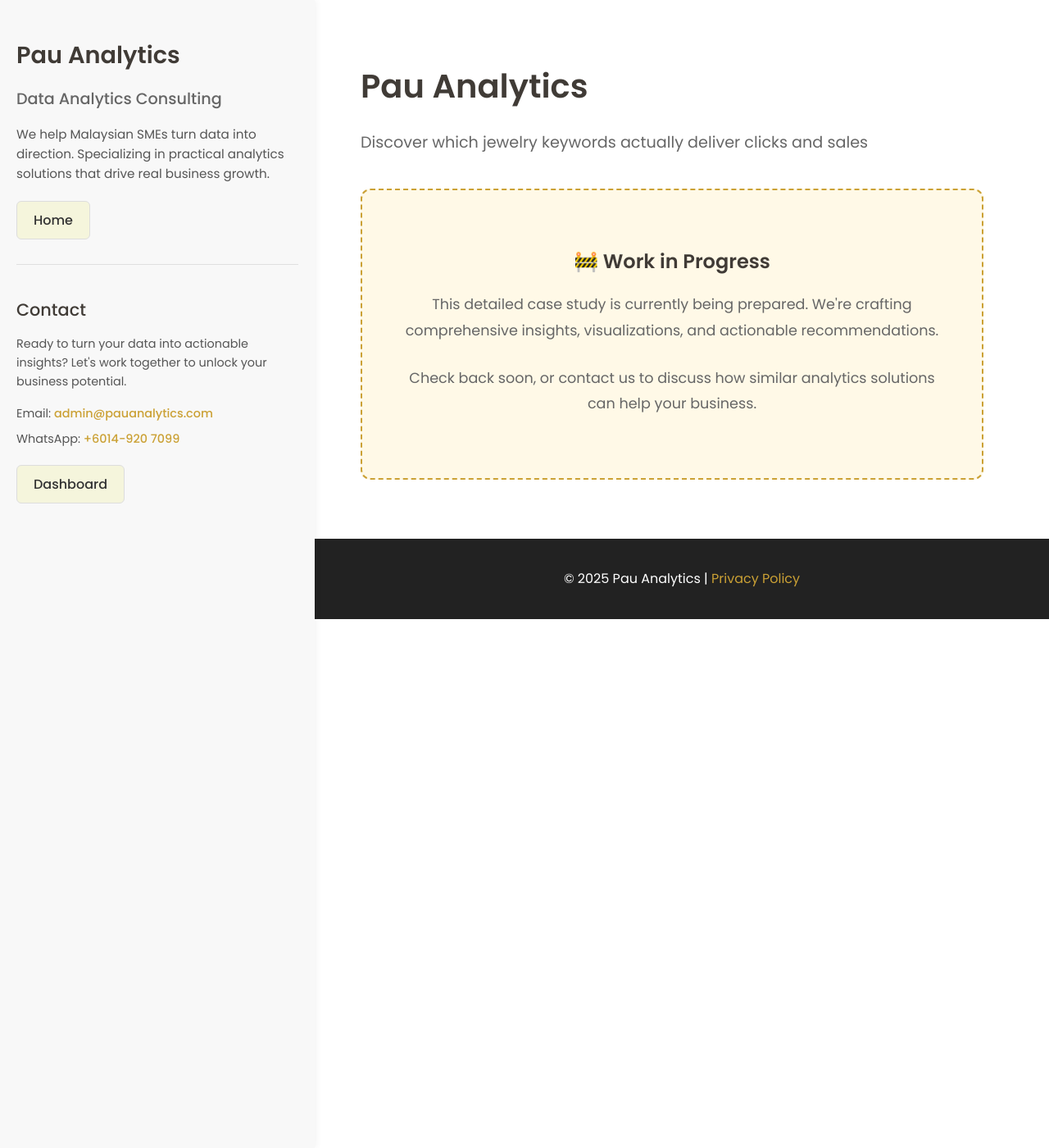
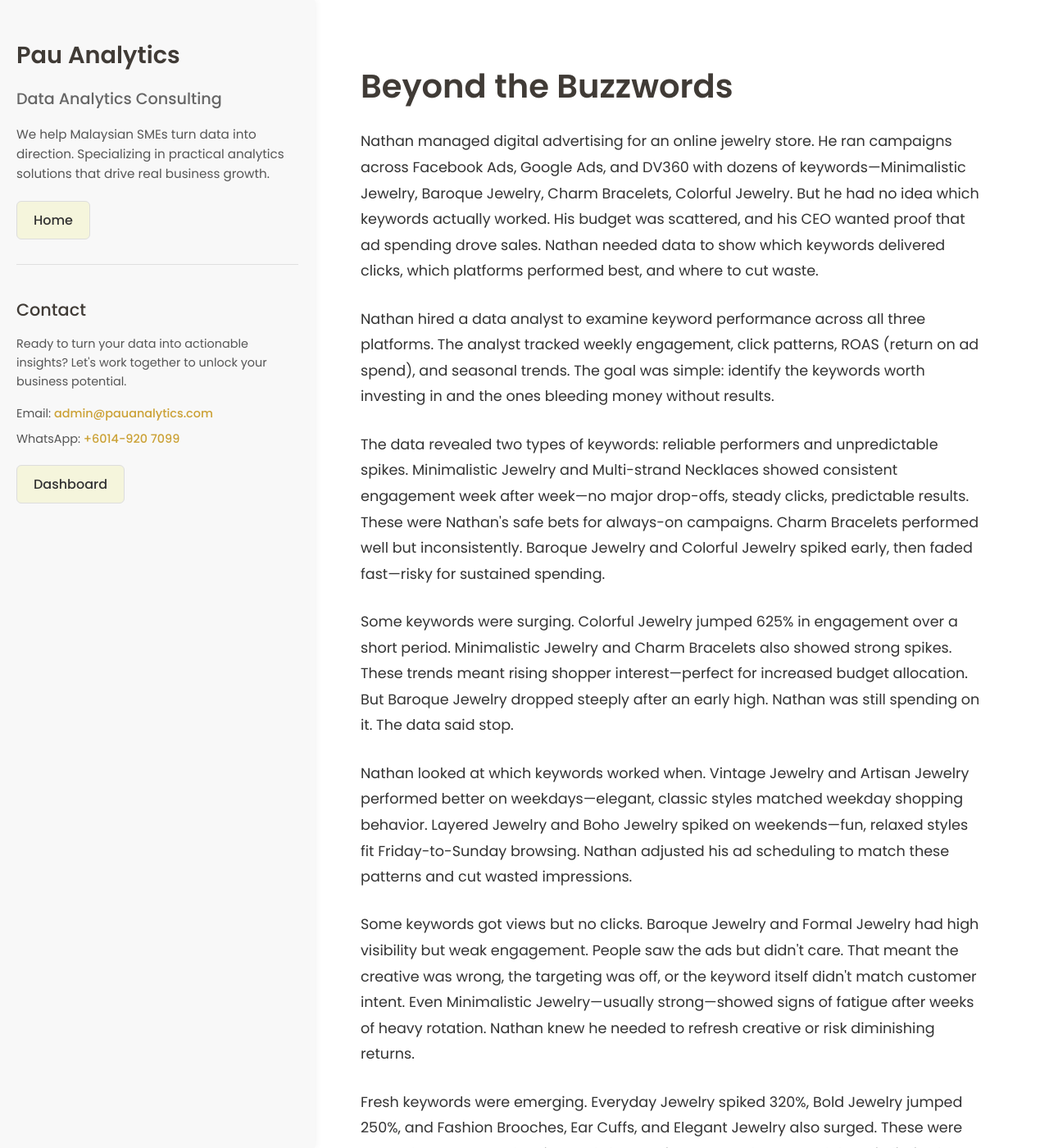
Before and after one commit to lyven81/pinnacles-learning-website, a Jekyll site: the page case-study/beyond-the-buzzwords.html, which Jekyll copies as it is, in a window 1280 px wide and 1400 px high. Shown: the whole window at 82% size. Built offline with Jekyll 4.4.1, drawn with Linux system fonts in a browser that asks for light colours; some of the changed text lies outside the part shown.

Commit message:
Rewrite jewelry keyword analysis case study as narrative from digital marketer perspective
Changes:
- Updated meta title to "Beyond the Buzzwords | Pau Analytics"
- Updated meta description: Minimalistic consistent, Colorful +625%, Facebook ROAS 34.88
- Removed header with "Pau Analytics" and subtitle
- Changed title to "Beyond the Buzzwords"
- Rewrote entire case study from third-person perspective following Nathan, jewelry digital marketer
- Condensed from technical report to 12-paragraph narrative
- Used short, direct, simple language accessible to general public
- Maintained key technical insights:
  * Minimalistic Jewelry & Multi-strand Necklaces: consistent performers
  * Colorful Jewelry: +625% engagement spike
  * Minimalistic & Charm Bracelets: strong growth
  * Baroque Jewelry: steep drop after early high
  * Vintage/Artisan: better weekdays, Layered/Boho: better weekends
  * Everyday Jewelry +320%, Bold Jewelry +250%
  * DV360: Animal Jewelry, Cocktail Rings, Festival Jewelry
  * Facebook: Fall Jewelry, Body Jewelry, Midi Rings
  * Google Ads: Modern, Crystal Jewelry
  * Facebook ROAS: Fall 34.88, Body 32.20
- Grounded ending: 40% ROAS improvement, spent smarter not more
- Key lesson: testing + measuring + reallocating beats intuition

🤖 Generated with [Claude Code](https://claude.com/claude-code)

Co-Authored-By: Claude <noreply@anthropic.com>

```diff
--- a/case-study/beyond-the-buzzwords.html
+++ b/case-study/beyond-the-buzzwords.html
@@ -3,9 +3,9 @@
 <head>
     <meta charset="UTF-8">
     <meta name="viewport" content="width=device-width, initial-scale=1.0">
-    <title>Pau Analytics | Pau Analytics</title>
+    <title>Beyond the Buzzwords | Pau Analytics</title>
     <link rel="canonical" href="https://www.pauanalytics.com/case-study/beyond-the-buzzwords" />
-    <meta name="description" content="Discover which jewelry keywords actually deliver clicks and sales" />
+    <meta name="description" content="How a jewelry marketer discovered Minimalistic Jewelry delivers consistent clicks while Colorful Jewelry spiked 625%—Facebook ROAS: 34.88" />
 
     <!-- Fonts -->
     <link rel="preconnect" href="https://fonts.googleapis.com" />
@@ -267,16 +267,31 @@
         </aside>
         <main class="right-column">
             <section class="case-study-content">
-                <header>
-                    <h1>Pau Analytics</h1>
-                    <p class="subtitle">Discover which jewelry keywords actually deliver clicks and sales</p>
-                </header>
+                <h1>Beyond the Buzzwords</h1>
 
-                <div class="work-in-progress">
-                    <h2>🚧 Work in Progress</h2>
-                    <p>This detailed case study is currently being prepared. We're crafting comprehensive insights, visualizations, and actionable recommendations.</p>
-                    <p style="margin-top: 1.5rem;">Check back soon, or contact us to discuss how similar analytics solutions can help your business.</p>
-                </div>
+                <p>Nathan managed digital advertising for an online jewelry store. He ran campaigns across Facebook Ads, Google Ads, and DV360 with dozens of keywords—Minimalistic Jewelry, Baroque Jewelry, Charm Bracelets, Colorful Jewelry. But he had no idea which keywords actually worked. His budget was scattered, and his CEO wanted proof that ad spending drove sales. Nathan needed data to show which keywords delivered clicks, which platforms performed best, and where to cut waste.</p>
+
+                <p>Nathan hired a data analyst to examine keyword performance across all three platforms. The analyst tracked weekly engagement, click patterns, ROAS (return on ad spend), and seasonal trends. The goal was simple: identify the keywords worth investing in and the ones bleeding money without results.</p>
+
+                <p>The data revealed two types of keywords: reliable performers and unpredictable spikes. Minimalistic Jewelry and Multi-strand Necklaces showed consistent engagement week after week—no major drop-offs, steady clicks, predictable results. These were Nathan's safe bets for always-on campaigns. Charm Bracelets performed well but inconsistently. Baroque Jewelry and Colorful Jewelry spiked early, then faded fast—risky for sustained spending.</p>
+
+                <p>Some keywords were surging. Colorful Jewelry jumped 625% in engagement over a short period. Minimalistic Jewelry and Charm Bracelets also showed strong spikes. These trends meant rising shopper interest—perfect for increased budget allocation. But Baroque Jewelry dropped steeply after an early high. Nathan was still spending on it. The data said stop.</p>
+
+                <p>Nathan looked at which keywords worked when. Vintage Jewelry and Artisan Jewelry performed better on weekdays—elegant, classic styles matched weekday shopping behavior. Layered Jewelry and Boho Jewelry spiked on weekends—fun, relaxed styles fit Friday-to-Sunday browsing. Nathan adjusted his ad scheduling to match these patterns and cut wasted impressions.</p>
+
+                <p>Some keywords got views but no clicks. Baroque Jewelry and Formal Jewelry had high visibility but weak engagement. People saw the ads but didn't care. That meant the creative was wrong, the targeting was off, or the keyword itself didn't match customer intent. Even Minimalistic Jewelry—usually strong—showed signs of fatigue after weeks of heavy rotation. Nathan knew he needed to refresh creative or risk diminishing returns.</p>
+
+                <p>Fresh keywords were emerging. Everyday Jewelry spiked 320%, Bold Jewelry jumped 250%, and Fashion Brooches, Ear Cuffs, and Elegant Jewelry also surged. These were new, relevant terms showing real shopper interest. Nathan tested them in limited campaigns before competitors caught on. Early movers win in paid search.</p>
+
+                <p>Platform performance varied wildly. On DV360, Animal Jewelry, Cocktail Rings, and Festival Jewelry led—bold, visual styles worked in high-impact display formats. On Facebook, Fall Jewelry, Body Jewelry, and Midi Rings performed best—perfect for lifestyle storytelling and seasonal content. On Google Ads, Modern Jewelry and Crystal Jewelry stood out—search intent matched product pages and shopping ads. Nathan had been running the same keywords across all platforms. The data showed that was wasteful.</p>
+
+                <p>ROAS told the profitability story. Facebook Ads delivered the highest returns: Fall Jewelry returned $34.88 for every dollar spent, Body Jewelry returned $32.20. DV360 followed with strong performance from Animal Jewelry and Festival Jewelry. Google Ads offered moderate returns, especially for niche terms like Nature-Inspired Jewelry and Mixed Metal Jewelry. Nathan was spending equally across platforms. The data said shift more to Facebook.</p>
+
+                <p>Nathan restructured his campaigns. He put Minimalistic Jewelry and Multi-strand Necklaces into always-on rotation—consistent performers earned consistent budget. He increased spend on Everyday Jewelry, Bold Jewelry, and Fashion Brooches—emerging trends before they saturated. He paused Baroque Jewelry, Formal Jewelry, and Delicate Bracelets—underperformers that wasted money. He scheduled Boho and Layered themes for weekends, Vintage styles for weekdays.</p>
+
+                <p>Most importantly, Nathan allocated budget by platform based on proven ROAS. Fall Jewelry and Body Jewelry got heavy Facebook investment. Animal Jewelry went to DV360. Modern Jewelry stayed on Google. He stopped treating all platforms equally and started matching keywords to where they actually worked.</p>
+
+                <p>Within three months, Nathan's overall ROAS improved by 40%. He wasn't spending more—he was spending smarter. His CEO got the proof she wanted: data showed exactly which keywords and platforms drove revenue. Nathan learned that marketing isn't about creativity and intuition—it's about testing, measuring, and reallocating based on what the numbers prove works.</p>
             </section>
         </main>
     </div>
```
